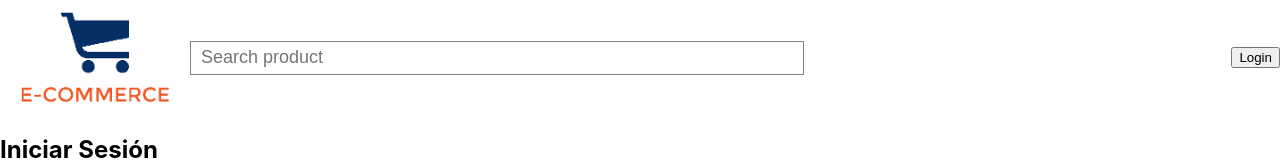
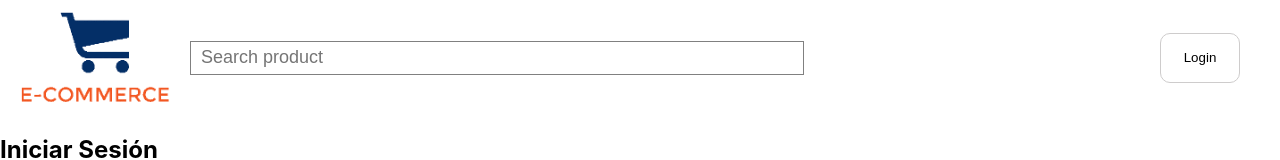
Before and after one commit to Facu-J-Boy/E-commerce, a React (Create React App) app: page /login in a window 1280 px wide. Shown: the top 160 px of the page. Built offline with nearby package versions, Linux system fonts and the light colour scheme; no server answers.

Commit message:
feat: redirections

```diff
--- a/src/App.tsx
+++ b/src/App.tsx
@@ -11,6 +11,7 @@ import NotFound from './components/NotFound';
 import Login from './pages/Login';
 import SignUp from './pages/SignUp';
 import NavBar from './components/NavBar/NavBar';
+import AdminDashboard from './pages/AdminDashboard';
 
 function App() {
   return (
@@ -21,6 +22,7 @@ function App() {
         <Route path='/product/:id' element={<ProductDetail />} />
         <Route path='/login' element={<Login />} />
         <Route path='/signUp' element={<SignUp />} />
+        <Route path='/admin' element={<AdminDashboard />} />
         {/* Ruta de error */}
         <Route path='*' element={<NotFound />} />
         {/* Redirige a la ruta de error cuando no se encuentra una ruta */}
--- a/src/components/NavBar/NavBar.module.css
+++ b/src/components/NavBar/NavBar.module.css
@@ -32,6 +32,16 @@
   outline-color: #4d4d4d;
   font-size: large;
   margin-left: 10px;
+}
+
+.login_button {
+  margin-right: 40px;
+  height: 50px;
+  width: 80px;
+  cursor: pointer;
+  background-color: white;
+  border: solid 1px rgb(206, 204, 204);
+  border-radius: 10px;
 }
 
 .profileImg {
--- a/src/components/NavBar/NavBar.tsx
+++ b/src/components/NavBar/NavBar.tsx
@@ -7,6 +7,7 @@ import styles from './NavBar.module.css';
 import { auth } from '../../Firebase';
 import { user } from '../../interfaces/user';
 import { getAuth, signOut } from 'firebase/auth';
+import { useNavigate } from 'react-router-dom';
 
 const NavBar: React.FC = (): JSX.Element => {
   const dispatch = useDispatch<AppDispatch>();
@@ -17,6 +18,8 @@ const NavBar: React.FC = (): JSX.Element => {
     displayName: ''
   });
   const { allProducts } = useSelector((state: any) => state.products);
+
+  const navigate = useNavigate();
 
   useEffect(() => {
     auth.onAuthStateChanged((user) => {
@@ -52,7 +55,6 @@ const NavBar: React.FC = (): JSX.Element => {
   }, [list, toggleList]); // Cuando la lista es visible podemos cerrarla haciendo click en cualquier lugar para cerrarla
 
   const logOut = async () => {
-    console.log('logOut ejecutado');
     try {
       const auth = getAuth();
       await signOut(auth).then(() => {
@@ -66,7 +68,15 @@ const NavBar: React.FC = (): JSX.Element => {
   return (
     <div className={styles.navBar}>
       <div className={styles.logo_container}>
-        <img className={styles.logo} src='logo_e-commerce.png' alt='logo' />
+        <img
+          className={styles.logo}
+          onClick={() => {
+            navigate('/');
+          }}
+          style={{ cursor: 'pointer' }}
+          src='logo_e-commerce.png'
+          alt='logo'
+        />
       </div>
       <div className={styles.nav_elements}>
         <form onSubmit={searchProduct}>
@@ -78,7 +88,14 @@ const NavBar: React.FC = (): JSX.Element => {
           />
         </form>
         {!user.displayName && !user.photoURL ? (
-          <button>Login</button>
+          <button
+            className={styles.login_button}
+            onClick={() => {
+              navigate('/login');
+            }}
+          >
+            Login
+          </button>
         ) : (
           <div className={styles.profileImg}>
             <img
@@ -89,7 +106,13 @@ const NavBar: React.FC = (): JSX.Element => {
             {list && (
               <div className={styles.list_container}>
                 <ul className={styles.list}>
-                  <ol>Dashboard</ol>
+                  <ol
+                    onClick={() => {
+                      navigate('/admin');
+                    }}
+                  >
+                    Dashboard
+                  </ol>
                   <ol onClick={logOut}>Exit</ol>
                 </ul>
               </div>
--- /dev/null
+++ b/src/pages/AdminDashboard/index.tsx
@@ -0,0 +1,7 @@
+import React from 'react';
+
+const AdminDashboard = () => {
+  return <div>AdminDashboard</div>;
+};
+
+export default AdminDashboard;
```
